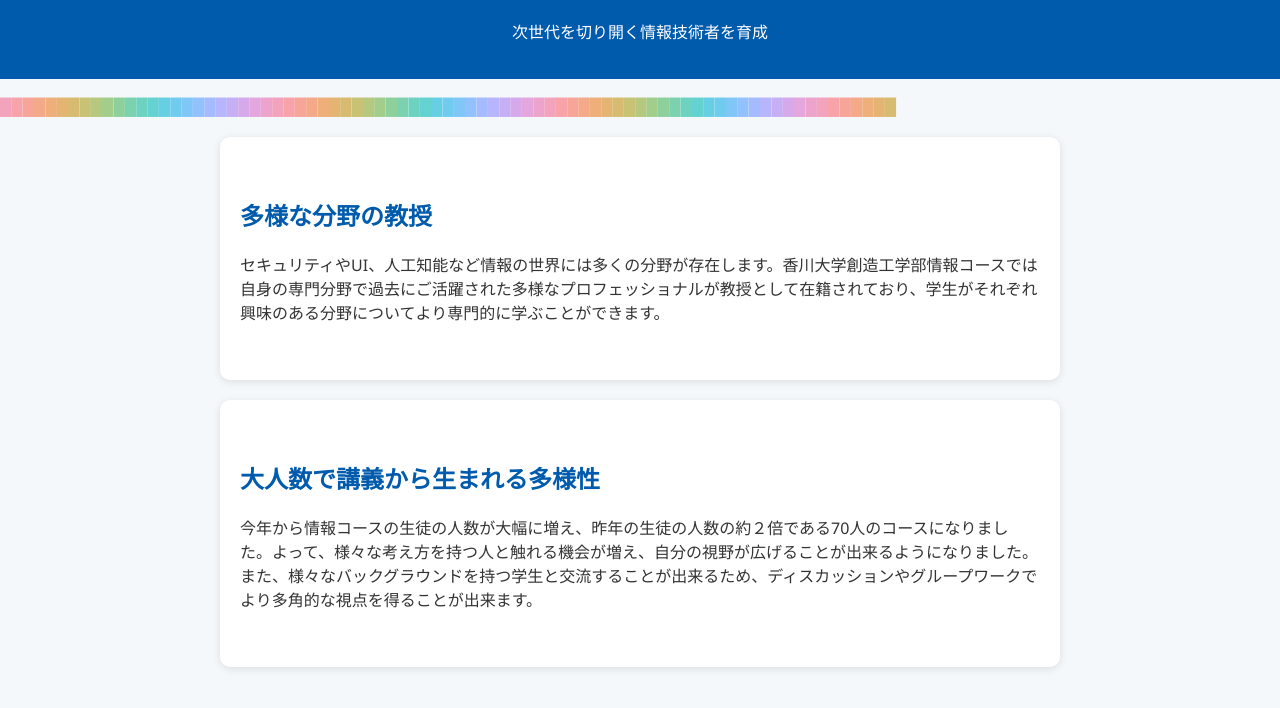
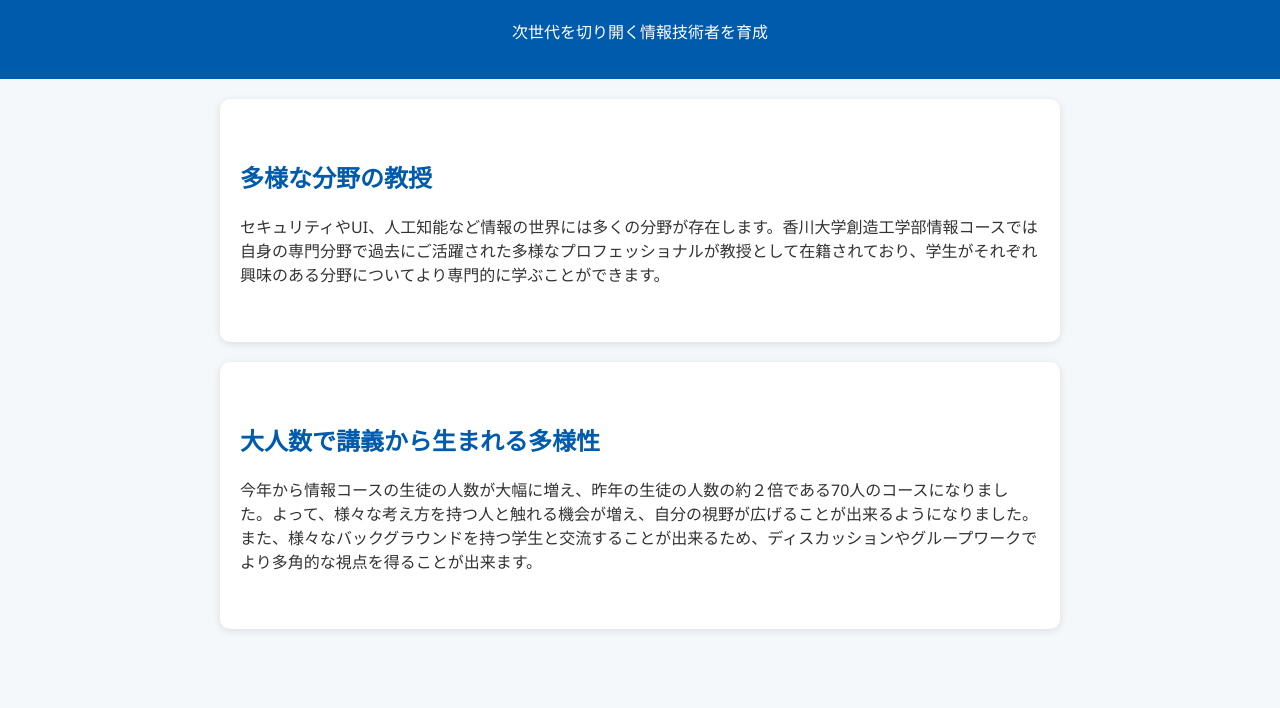
Before and after one commit to yuuki-2029/zyouhou_appeal, a plain HTML site: page index.html in a window 1280 px wide. Shown: the part 90-798 px from the top of the page. Drawn offline with Linux system fonts and the light colour scheme.

Commit message:
変更１２

```diff
--- a/index.html
+++ b/index.html
@@ -41,19 +41,6 @@
             <h1>香川大学創造工学部　情報コース</h1>
             <p>次世代を切り開く情報技術者を育成</p>
         </header>
-
-
-        <p id="gradation"></p>
-        <script>
-        const gradation = document.getElementById("gradation");
-        for (let i = 0; i < 1180; i += 15) {
-            const color = `oklch(80% 0.1 ${i})`;
-            gradation.insertAdjacentHTML("beforeend",
-                `<span style="color: ${color};">█</span>`);
-        }
-        </script>
-
-
         <section>
             <h2>多様な分野の教授</h2>
             <p>セキュリティやUI、人工知能など情報の世界には多くの分野が存在します。香川大学創造工学部情報コースでは自身の専門分野で過去にご活躍された多様なプロフェッショナルが教授として在籍されており、学生がそれぞれ興味のある分野についてより専門的に学ぶことができます。</p>
```
